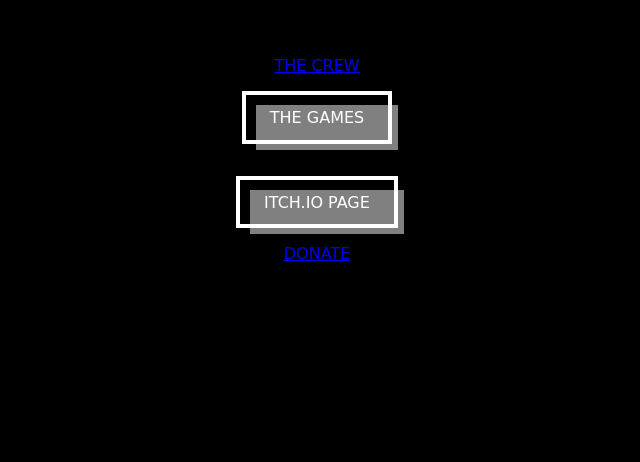
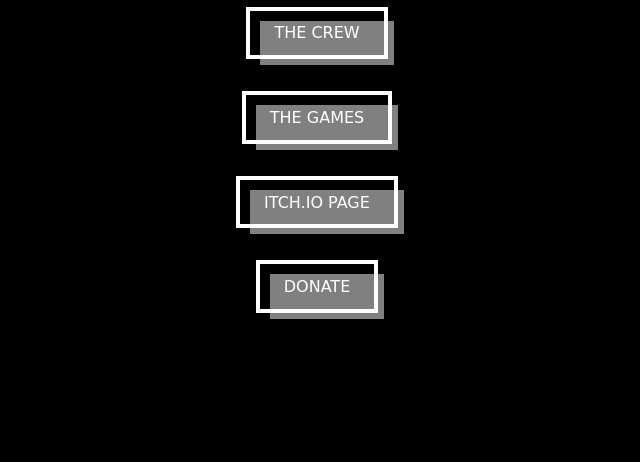
Before and after one commit to Notchripoff/Notchripoff.com, a plain HTML site: page index.html in a window 1280 px wide. Shown: the part 338-800 px from the top of the page, without its empty margins (323-963 px from the left). Drawn offline with Linux system fonts and the light colour scheme.

Commit message:
Update index.html

```diff
--- a/index.html
+++ b/index.html
@@ -71,13 +71,11 @@
 <body>
     <h1>Notchripoff</h1>
 
-    <a href="#" onclick="alert('Just me')">The Crew</a>
+    <a href="#" class="button" onclick="alert('Just me')">The Crew</a>
     <a href="https://notchripoff.itch.io/a-friendly-stroll" target="_blank" class="button">The Games</a>
 
     <a href="https://notchripoff.itch.io/" target="_blank" class="button">Itch.io Page</a>
 
-    <a href="#" onclick="alert('No thx')">Donate</a>
-
-    <!-- No script tag is needed, as the links will work as expected -->
+    <a href="#" class="button" onclick="alert('No thx')">Donate</a>
 </body>
 </html>
```
